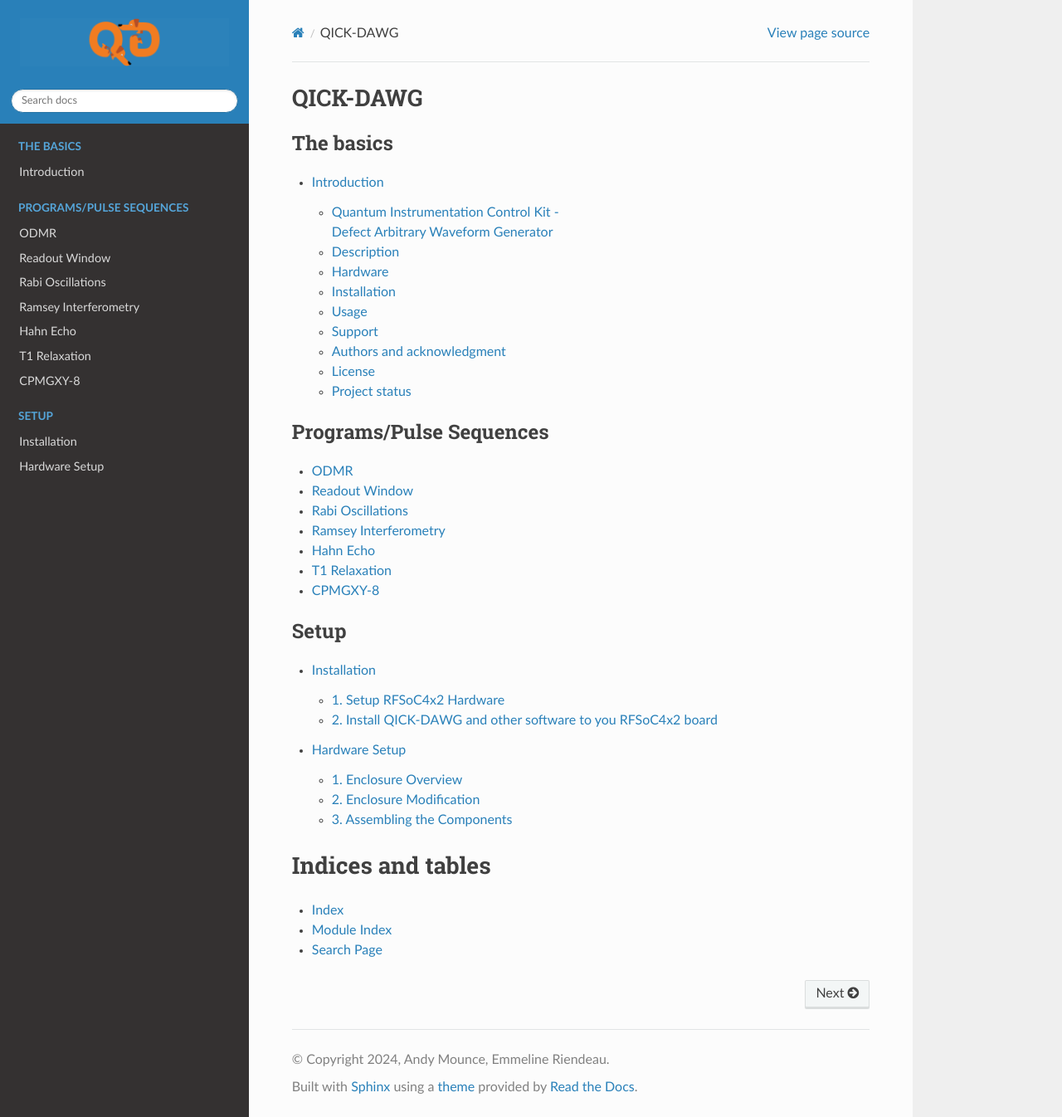
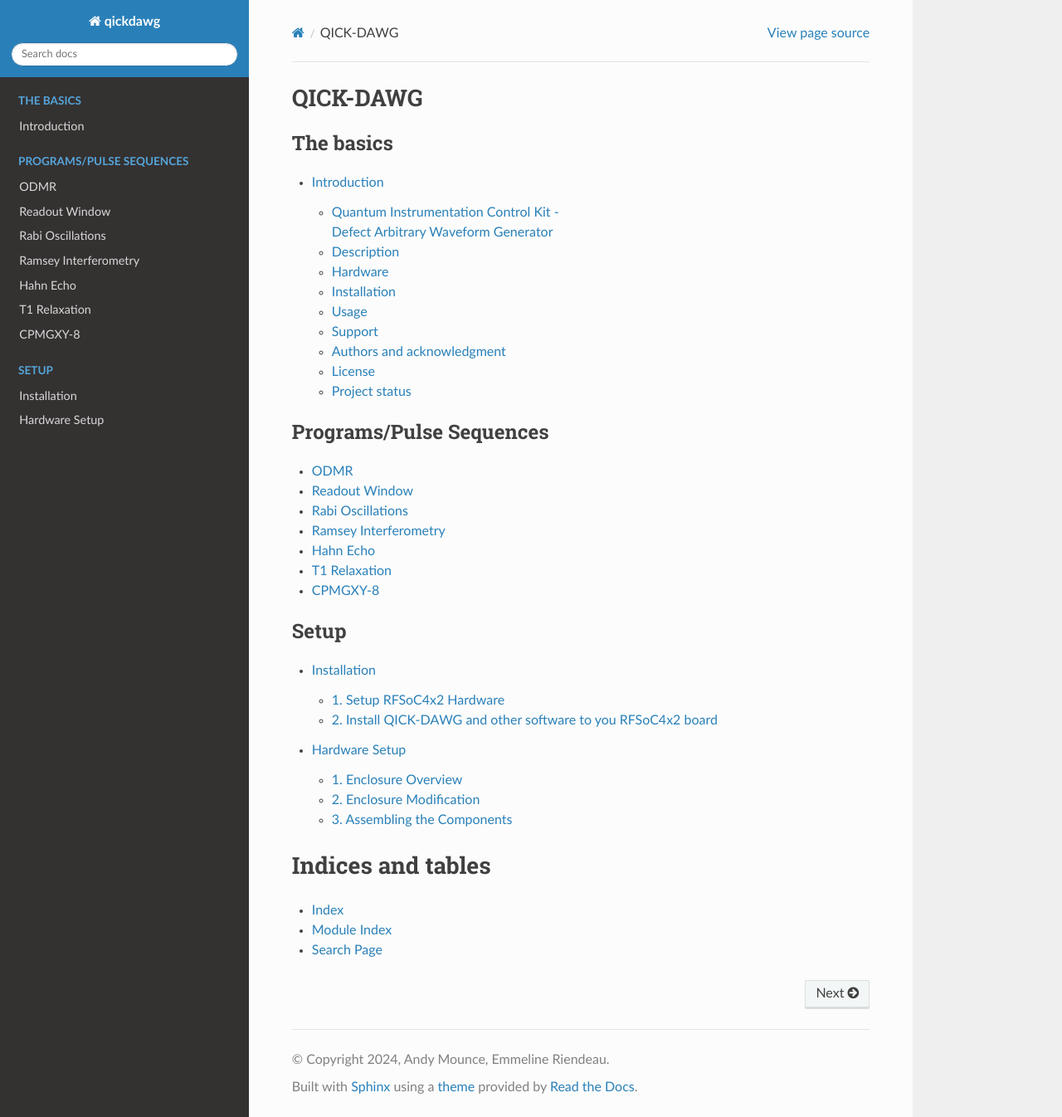
Before and after one commit to sandialabs/qick-dawg, a Sphinx documentation site: the page built from docs/source/index.rst, in a window 1280 px wide and 1346 px high. Shown: the whole window at 83% size. Built offline with Sphinx 7.4.7 and the Read the Docs theme 2.0.0, drawn with Linux system fonts in a browser that asks for light colours.

Commit message:
Update conf.py

```diff
--- a/docs/source/conf.py
+++ b/docs/source/conf.py
@@ -63,7 +63,7 @@
 # relative to this directory. They are copied after the builtin static files,
 # so a file named "default.css" will overwrite the builtin "default.css".
 html_static_path = ['_static']
-html_logo = "_static/qickdawg_forgithub.png"
-html_theme_options = {
-    'logo_only': True
-}
+# html_logo = "_static/qickdawg_forgithub.png"
+# html_theme_options = {
+#     'logo_only': True
+# }
```
